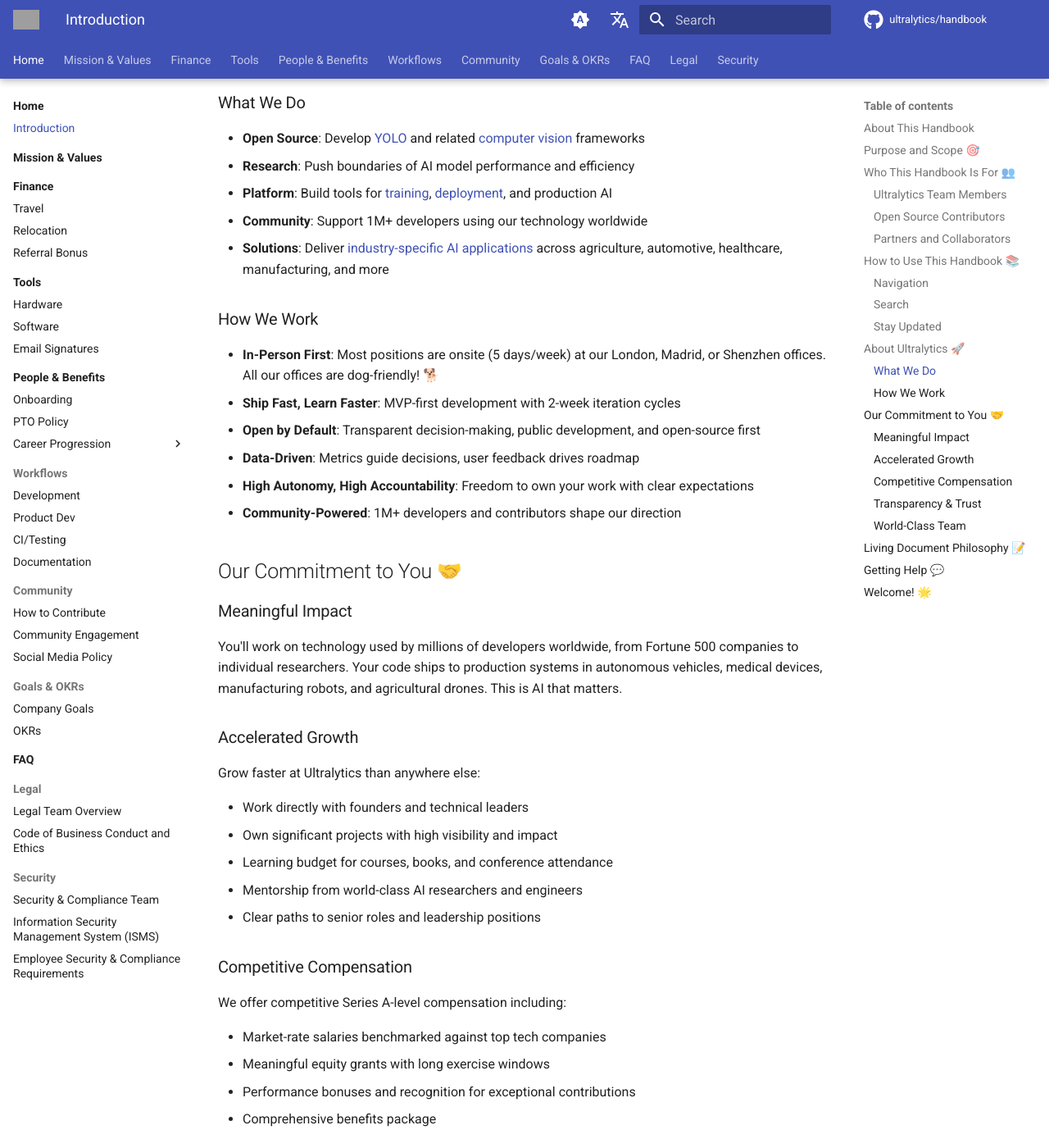
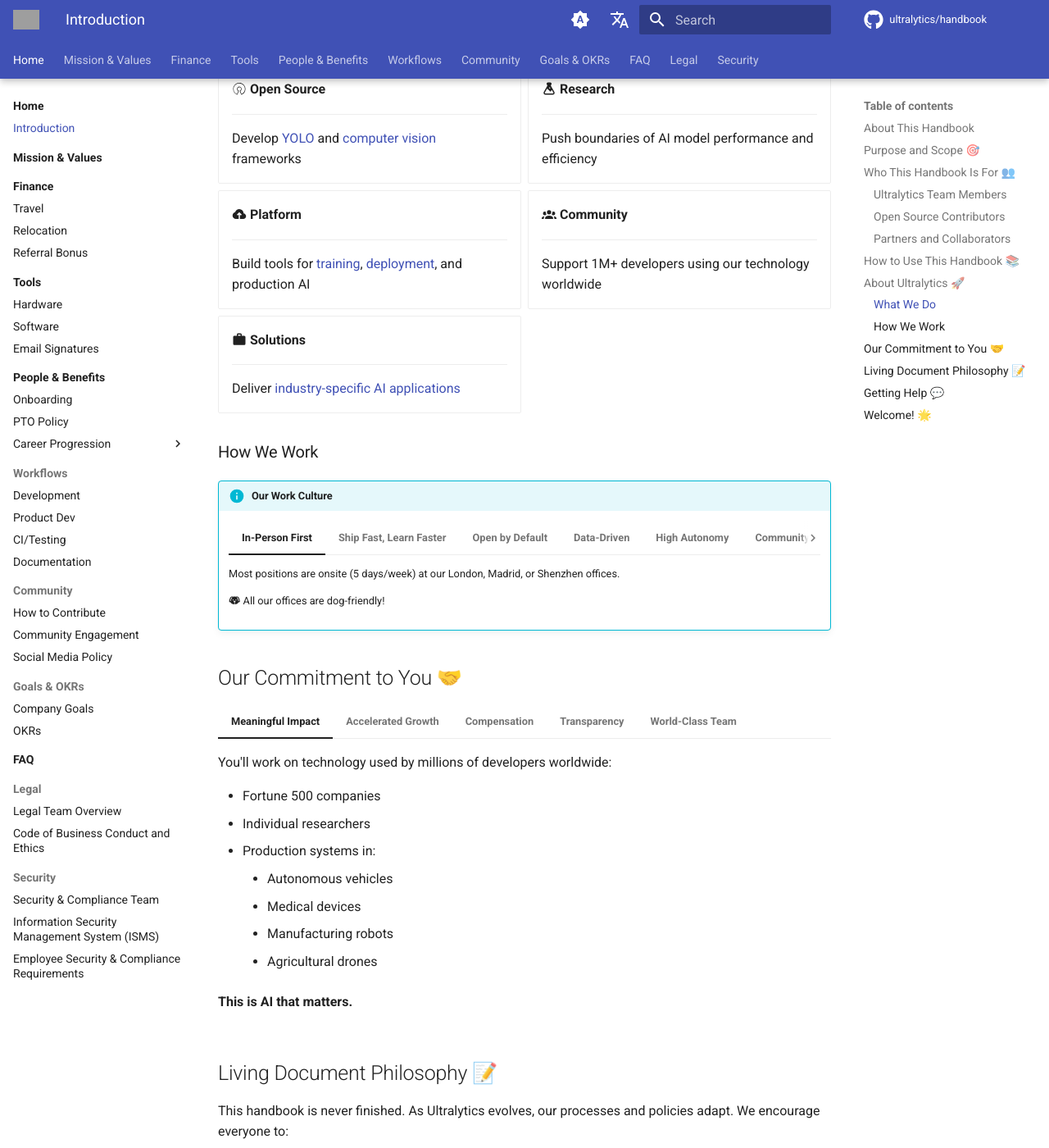
Before and after one commit to ultralytics/handbook, an MkDocs documentation site: the page built from docs/en/introduction.md, in a window 1280 px wide and 1400 px high, scrolled down 2182 px. Shown: the whole window at 82% size. Built offline with MkDocs 1.6.1 and Material for MkDocs 9.7.7, drawn with Linux system fonts in a browser that asks for light colours; comment, search, counter and statistics services are not loaded; some of the changed text lies outside the part shown; grey boxes are pictures that could not be loaded.

```diff
--- a/docs/en/introduction.md
+++ b/docs/en/introduction.md
@@ -11,12 +11,33 @@
 
 ## Purpose and Scope 🎯
 
-This handbook exists to:
+<div class="grid cards" markdown>
 
-- **Align**: Ensure everyone understands our mission, values, and strategic priorities
-- **Guide**: Provide clear procedures for common tasks and processes
-- **Empower**: Give you the resources to work effectively and make informed decisions
-- **Evolve**: Serve as a living document that grows with our organization
+-   :material-target-account: **Align**
+
+    ---
+
+    Ensure everyone understands our mission, values, and strategic priorities
+
+-   :material-compass: **Guide**
+
+    ---
+
+    Provide clear procedures for common tasks and processes
+
+-   :material-lightning-bolt: **Empower**
+
+    ---
+
+    Give you the resources to work effectively and make informed decisions
+
+-   :material-refresh: **Evolve**
+
+    ---
+
+    Serve as a living document that grows with our organization
+
+</div>
 
 ## Who This Handbook Is For 👥
 
@@ -75,65 +103,150 @@
 
 ### What We Do
 
-- **Open Source**: Develop [YOLO](https://www.ultralytics.com/yolo) and related [computer vision](https://docs.ultralytics.com/tasks/) frameworks
-- **Research**: Push boundaries of AI model performance and efficiency
-- **Platform**: Build tools for [training](https://docs.ultralytics.com/modes/train/), [deployment](https://docs.ultralytics.com/guides/model-deployment-options/), and production AI
-- **Community**: Support 1M+ developers using our technology worldwide
-- **Solutions**: Deliver [industry-specific AI applications](https://www.ultralytics.com/solutions) across agriculture, automotive, healthcare, manufacturing, and more
+<div class="grid cards" markdown>
+
+-   :material-open-source-initiative: **Open Source**
+
+    ---
+
+    Develop [YOLO](https://www.ultralytics.com/yolo) and [computer vision](https://docs.ultralytics.com/tasks/) frameworks
+
+-   :material-flask: **Research**
+
+    ---
+
+    Push boundaries of AI model performance and efficiency
+
+-   :material-cloud-upload: **Platform**
+
+    ---
+
+    Build tools for [training](https://docs.ultralytics.com/modes/train/), [deployment](https://docs.ultralytics.com/guides/model-deployment-options/), and production AI
+
+-   :material-account-group: **Community**
+
+    ---
+
+    Support 1M+ developers using our technology worldwide
+
+-   :material-briefcase: **Solutions**
+
+    ---
+
+    Deliver [industry-specific AI applications](https://www.ultralytics.com/solutions)
+
+</div>
 
 ### How We Work
 
-- **In-Person First**: Most positions are onsite (5 days/week) at our London, Madrid, or Shenzhen offices. All our offices are dog-friendly! 🐕
-- **Ship Fast, Learn Faster**: MVP-first development with 2-week iteration cycles
-- **Open by Default**: Transparent decision-making, public development, and open-source first
-- **Data-Driven**: Metrics guide decisions, user feedback drives roadmap
-- **High Autonomy, High Accountability**: Freedom to own your work with clear expectations
-- **Community-Powered**: 1M+ developers and contributors shape our direction
+!!! info "Our Work Culture"
+
+    === "In-Person First"
+        Most positions are onsite (5 days/week) at our London, Madrid, or Shenzhen offices.
+
+        :material-dog: All our offices are dog-friendly!
+
+    === "Ship Fast, Learn Faster"
+        MVP-first development with 2-week iteration cycles.
+
+        Bias toward action and rapid feedback loops.
+
+    === "Open by Default"
+        - Transparent decision-making
+        - Public development
+        - Open-source first approach
+
+    === "Data-Driven"
+        - Metrics guide decisions
+        - User feedback drives roadmap
+        - Evidence-based improvements
+
+    === "High Autonomy"
+        Freedom to own your work with clear expectations and accountability.
+
+    === "Community-Powered"
+        1M+ developers and contributors actively shape our direction.
 
 ## Our Commitment to You 🤝
 
-### Meaningful Impact
+=== "Meaningful Impact"
 
-You'll work on technology used by millions of developers worldwide, from Fortune 500 companies to individual researchers. Your code ships to production systems in autonomous vehicles, medical devices, manufacturing robots, and agricultural drones. This is AI that matters.
+    You'll work on technology used by millions of developers worldwide:
 
-### Accelerated Growth
+    - Fortune 500 companies
+    - Individual researchers
+    - Production systems in:
+        - Autonomous vehicles
+        - Medical devices
+        - Manufacturing robots
+        - Agricultural drones
 
-Grow faster at Ultralytics than anywhere else:
+    **This is AI that matters.**
 
-- Work directly with founders and technical leaders
-- Own significant projects with high visibility and impact
-- Learning budget for courses, books, and conference attendance
-- Mentorship from world-class AI researchers and engineers
-- Clear paths to senior roles and leadership positions
+=== "Accelerated Growth"
 
-### Competitive Compensation
+    Grow faster at Ultralytics than anywhere else:
 
-We offer competitive Series A-level compensation including:
+    | Opportunity | Details |
+    |-------------|----------|
+    | **Direct Access** | Work with founders and technical leaders |
+    | **Ownership** | Significant projects with high visibility |
+    | **Learning Budget** | Courses, books, conference attendance |
+    | **Mentorship** | World-class AI researchers and engineers |
+    | **Career Path** | Clear paths to senior and leadership roles |
 
-- Market-rate salaries benchmarked against top tech companies
-- Meaningful equity grants with long exercise windows
-- Performance bonuses and recognition for exceptional contributions
-- Comprehensive benefits package
+=== "Compensation"
 
-Discuss compensation details with your manager or HR.
+    Competitive Series A-level compensation:
 
-### Transparency & Trust
+    - :material-cash: Market-rate salaries benchmarked against top tech companies
+    - :material-chart-line: Meaningful equity grants with long exercise windows
+    - :material-star: Performance bonuses and recognition
+    - :material-shield-check: Comprehensive benefits package
 
-We operate with radical transparency:
+    !!! info "Details"
+        Discuss compensation with your manager or HR.
 
-- Open financial metrics and company performance
-- Public product roadmap and development process
-- Clear decision-making with documented reasoning
-- Direct access to leadership and honest 1:1s
+=== "Transparency"
 
-### World-Class Team
+    We operate with radical transparency:
 
-Collaborate with exceptional talent:
+    - :material-chart-box: Open financial metrics and company performance
+    - :material-map: Public product roadmap and development process
+    - :material-file-document: Clear decision-making with documented reasoning
+    - :material-account-voice: Direct access to leadership and honest 1:1s
 
-- AI researchers from top universities and companies
-- Engineers who have shipped products to millions
-- Open-source contributors recognized globally
-- Diverse team across 10+ countries and time zones
+=== "World-Class Team"
+
+    Collaborate with exceptional talent:
+
+    <div class="grid cards" markdown>
+
+    -   :material-school: **Top Researchers**
+
+        ---
+
+        AI researchers from leading universities and companies
+
+    -   :material-code-braces: **Proven Engineers**
+
+        ---
+
+        Engineers who have shipped products to millions
+
+    -   :material-github: **OSS Leaders**
+
+        ---
+
+        Open-source contributors recognized globally
+
+    -   :material-earth: **Global Diversity**
+
+        ---
+
+        Diverse team across 10+ countries and time zones
+
+    </div>
 
 ## Living Document Philosophy 📝
 
@@ -158,7 +271,3 @@
 Whether you're a new employee, long-time contributor, or exploring Ultralytics for the first time, we're glad you're here. This handbook reflects our commitment to transparency, professionalism, and continuous improvement. Check out [our blog](https://www.ultralytics.com/blog) for the latest news and insights.
 
 Let's build the future of AI together! 🚀
-
----
-
-_Last updated: January 2025_
```
Also changed, not shown: other parts of docs/en/introduction.md (+19 -12 lines).
